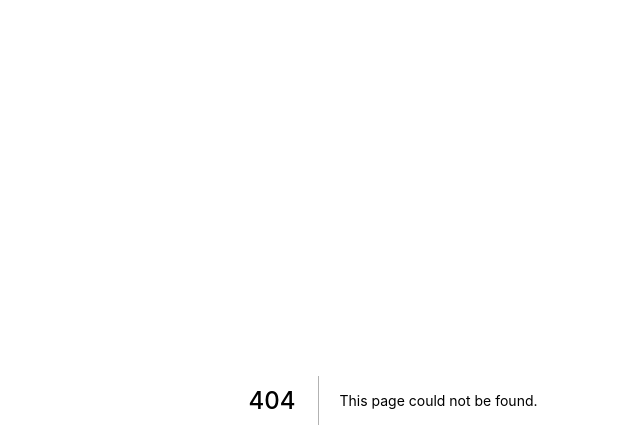
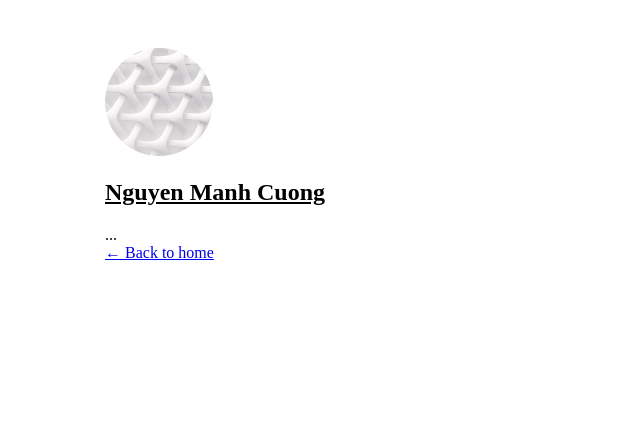
Before and after one commit to cuongnguyen32199/nextjs, a Next.js app: page /posts/1 in a window 1280 px wide. Before the commit this address had no page. Shown: the top 448 px of the page, without its empty margins (247-887 px from the left). Built offline with nearby package versions, Linux system fonts and the light colour scheme.

Commit message:
Update layout

```diff
--- /dev/null
+++ b/pages/posts/[id].js
@@ -0,0 +1,9 @@
+import Layout from "../../components/layout";
+
+export default function Post() {
+  return <Layout>...</Layout>
+}
+
+export async function getStaticPaths() {
+
+}
```
